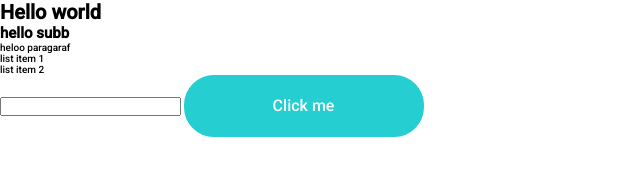
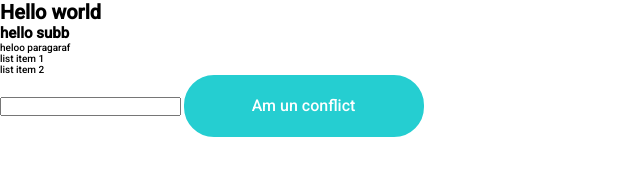
Before and after one commit to PioacaRobert/github, a plain HTML site: page index.html in a window 1280 px wide. Shown: the full height of the page, 0-640 px from the left. Drawn offline with Linux system fonts and the light colour scheme.

Commit message:
uplouad branch

```diff
--- a/index.html
+++ b/index.html
@@ -17,6 +17,6 @@
 
         <input type="text">
 
-        <a href="#" class="button">Click me</a>
+        <a href="#" class="button">Am un conflict</a>
     </body>
 </html>
```
